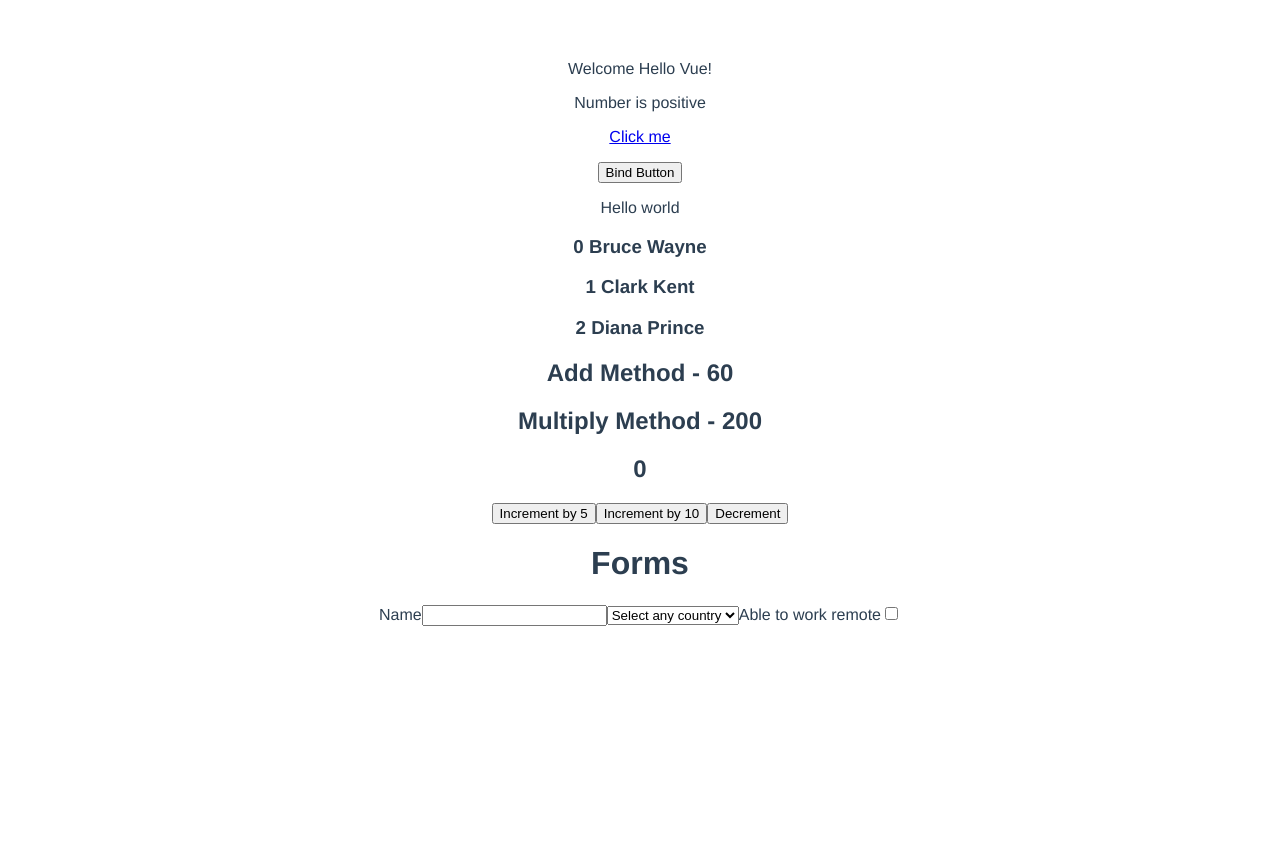
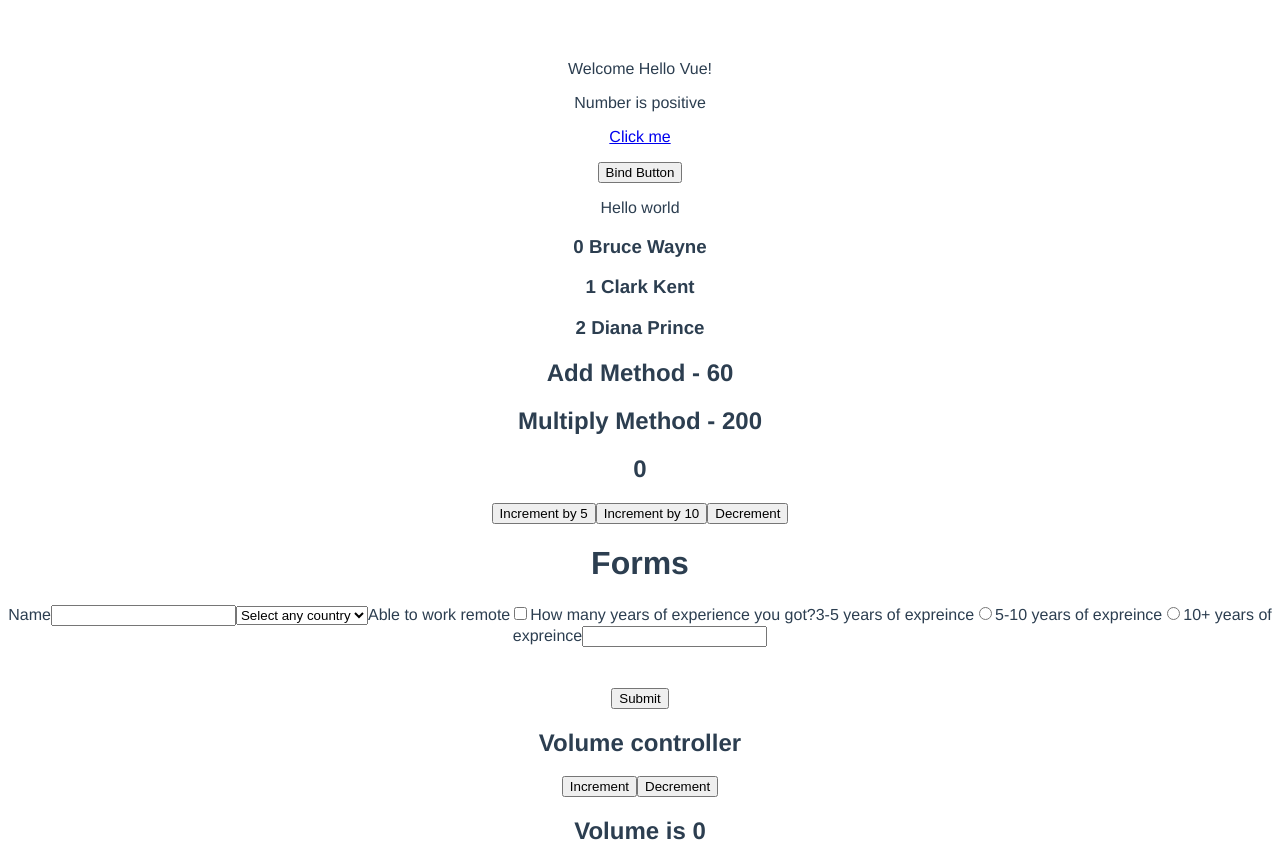
Before and after one commit to shanakasp/Vue-TuTorial, a Vue app: page / in a window 1280 px wide. Before the commit the page ends 800 px from the top, so only its background shows below. Built offline with nearby package versions, Linux system fonts and the light colour scheme.

Commit message:
modified App.vue in src

```diff
--- a/src/App.vue
+++ b/src/App.vue
@@ -34,7 +34,7 @@
       <button v-on:click="decrement">Decrement</button>
 
       <h1>Forms</h1>
-      <form>
+      <form @submit="submit">
         <label for="name">Name</label>
         <input type="text" id="name" v-model="formValues.name" />
         <select v-model="formValues.country">
@@ -45,13 +45,41 @@
 
         <label for="remote">Able to work remote</label>
         <input type="checkbox" id="remote" v-model="formValues.remote" />
+
+        <label for="yearsOfExpreiince"
+          >How many years of experience you got?</label
+        >
+        <label id="3-5">3-5 years of expreince</label>
+        <input
+          type="radio"
+          id="3-5"
+          value="3-5"
+          v-model="formValues.yearsOfExpereince"
+        />
+        <label id="5-10">5-10 years of expreince</label>
+        <input
+          type="radio"
+          id="5-10"
+          value="5-10"
+          v-model="formValues.yearsOfExpereince"
+        />
+        <label id="10+">10+ years of expreince</label>
+        <input type="radiobutton" />
         <pre
           >{{ formValues.name }}  {{ formValues.country }} {{
             formValues.remote
-          }}</pre
+          }} {{ formValues.yearsOfExpereince }}</pre
         >
+        <div><button>Submit</button></div>
       </form>
     </div>
+
+    <div><h2>Volume controller</h2></div>
+
+    <button @click="increaseVolume">Increment</button>
+    <button @click="decreaseVolume">Decrement</button>
+
+    <h2>Volume is {{ volume }}</h2>
   </div>
 </template>
 
@@ -74,13 +102,22 @@ export default {
       showElement: true,
       baseValue: 20,
       count: 0,
+      volume: 0,
 
       formValues: {
         name: "",
         country: "",
         remote: "",
+        yearsOfExpereince: "",
       },
     };
+  },
+  watch: {
+    volume(newVal, oldVal) {
+      if (newVal > oldVal && newVal === 10) {
+        alert("Volume is at max");
+      }
+    },
   },
   methods: {
     alertUser() {
@@ -98,6 +135,19 @@ export default {
     decrement() {
       this.count -= 1;
     },
+
+    submit(event) {
+      event.preventDefault();
+      console.log("Form Submitted");
+      console.log("Form values,", this.formValues);
+    },
+    increaseVolume() {
+      this.volume += 1;
+    },
+
+    decreaseVolume() {
+      this.volume -= 1;
+    },
   },
 };
 </script>
```
